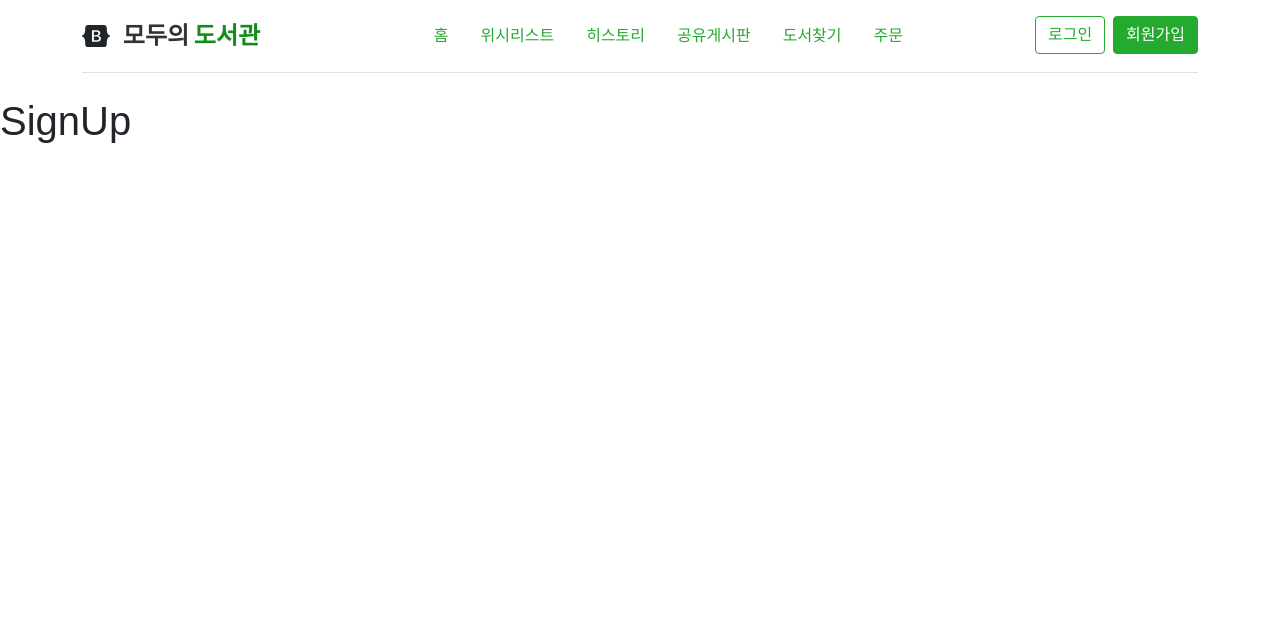
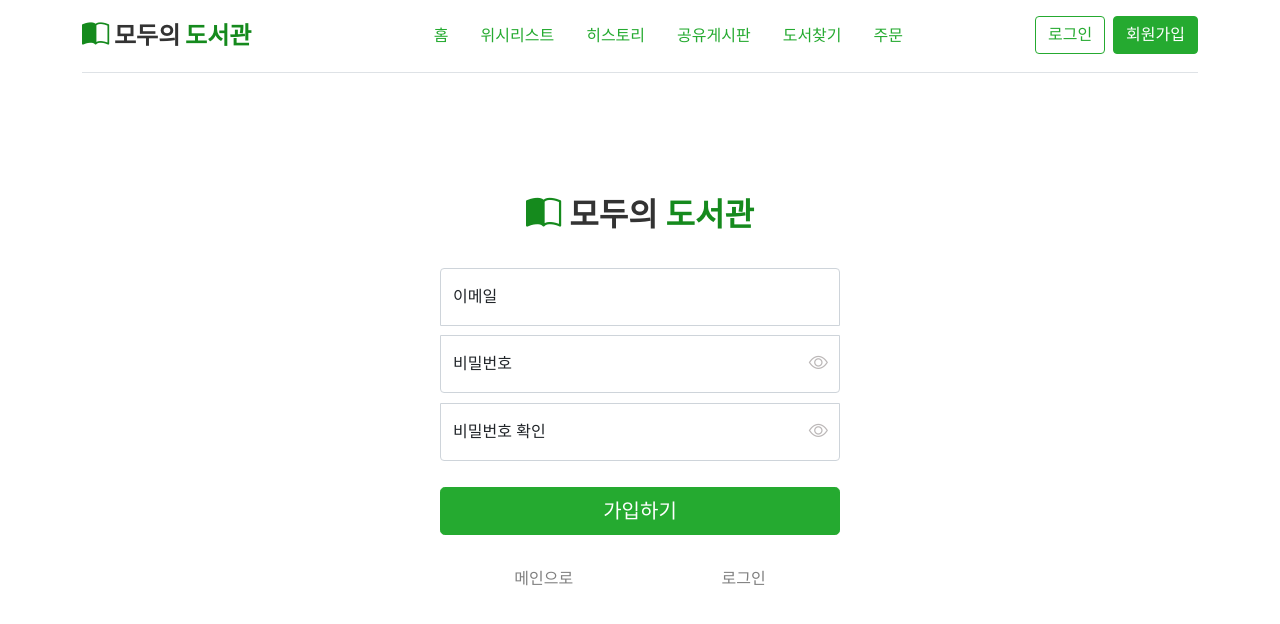
Before and after one commit to Cho-EunJu/my-library, a Vue app in the folder my-library-front/: page /sign-up in a window 1280 px wide. Shown: the top 624 px of the page. Built offline with nearby package versions, Linux system fonts and the light colour scheme; no server answers.

Commit message:
회원가입 화면 완성 + 부트스트랩 아이콘 추가

```diff
--- a/my-library-front/package.json
+++ b/my-library-front/package.json
@@ -13,6 +13,7 @@
   },
   "dependencies": {
     "axios": "^1.11.0",
+    "bootstrap-icons": "^1.13.1",
     "pinia": "^3.0.3",
     "vue": "^3.5.18",
     "vue-router": "^4.5.1"
--- a/my-library-front/src/components/layout/Header.vue
+++ b/my-library-front/src/components/layout/Header.vue
@@ -15,7 +15,7 @@
   <div class="container">
     <header class="d-flex flex-wrap justify-content-center py-3 mb-4 border-bottom">
       <a href="/" class="d-flex align-items-center mb-3 mb-md-0 me-md-auto text-dark text-decoration-none">
-        <svg class="bi me-2" width="40" height="32"><use xlink:href="#bootstrap"></use></svg>
+<!--        <svg class="bi me-2" width="40" height="32"><use xlink:href="#bootstrap"></use></svg>-->
         <h3 class="header-title">
           <i class="bi bi-book-half"></i>
           모두의 <span class="highlight">도서관</span>
--- a/my-library-front/src/main.ts
+++ b/my-library-front/src/main.ts
@@ -6,6 +6,7 @@ import router from './router'
 import { createPinia } from 'pinia'      // ★ 추가
 // import store from './store'
 import '@/assets/css/base.css'
+import "bootstrap-icons/font/bootstrap-icons.css";
 
 // createApp(App).use(router).use(store).mount('#app')
 createApp(App).use(createPinia()).use(router).mount('#app')
--- a/my-library-front/src/pages/auth/Login.vue
+++ b/my-library-front/src/pages/auth/Login.vue
@@ -39,8 +39,8 @@
         </h1>
 
         <div class="form-floating">
-          <input type="text" class="form-control" id="floatingInput" placeholder="ID 또는 Email">
-          <label for="floatingInput">아이디/이메일</label>
+          <input type="text" class="form-control" id="floatingInput" placeholder="Email">
+          <label for="floatingInput">이메일</label>
         </div>
         <div class="form-floating">
           <input type="password" class="form-control" id="floatingPassword" placeholder="Password">
--- a/my-library-front/src/pages/auth/SignUp.vue
+++ b/my-library-front/src/pages/auth/SignUp.vue
@@ -1,11 +1,115 @@
 <script setup lang="ts">
+import { ref } from "vue";
 
+const showPassword = ref(false);
+const showPasswordConfirm = ref(false);
+
+const togglePassword = (field) => {
+  if (field === "password") {
+    showPassword.value = !showPassword.value;
+  } else if (field === "confirm") {
+    showPasswordConfirm.value = !showPasswordConfirm.value;
+  }
+};
 </script>
 
+<style scoped src="@/assets/css/login.css"></style>
+
 <template>
-  <h1>SignUp</h1>
+  <main class="form-signin text-center">
+    <form>
+      <h1 class="site-title">
+        <i class="bi bi-book-half"></i>
+        모두의 <span class="highlight">도서관</span>
+      </h1>
+
+      <!-- 이메일 입력 -->
+      <div class="form-floating" style="margin-bottom: 10px;">
+        <input
+            type="text"
+            class="form-control"
+            id="registerEmail"
+            placeholder="Email"
+            v-model="email"
+        />
+        <label for="registerEmail">이메일</label>
+      </div>
+
+      <!-- 비밀번호 -->
+      <div class="form-floating password-wrapper">
+        <input
+            :type="showPassword ? 'text' : 'password'"
+            class="form-control"
+            id="registerPassword"
+            placeholder="Password"
+            v-model="password"
+        />
+        <label for="registerPassword">비밀번호</label>
+        <i
+            class="bi"
+            :class="showPassword ? 'bi-eye-slash' : 'bi-eye'"
+            @click="togglePassword('password')"
+        ></i>
+      </div>
+
+      <!-- 비밀번호 확인 -->
+      <div class="form-floating password-wrapper">
+        <input
+            :type="showPasswordConfirm ? 'text' : 'password'"
+            class="form-control"
+            id="registerPasswordConfirm"
+            placeholder="Confirm Password"
+            v-model="passwordConfirm"
+        />
+        <label for="registerPasswordConfirm">비밀번호 확인</label>
+        <i
+            class="bi"
+            :class="showPasswordConfirm ? 'bi-eye-slash' : 'bi-eye'"
+            @click="togglePassword('confirm')"
+        ></i>
+      </div>
+
+      <!-- 회원가입 버튼 -->
+      <button
+          class="w-100 btn btn-lg btn-primary mt-3 mb-4"
+          type="button"
+          @click="onRegister"
+      >
+        가입하기
+      </button>
+
+      <!-- 하단 네비게이션 -->
+      <ul class="nav nav-pills nav-gray-list">
+        <li class="nav-gray-item">
+          <router-link to="/" class="nav-link" active-class="active"
+          >메인으로</router-link
+          >
+        </li>
+        <li class="nav-gray-item">
+          <router-link to="/login" class="nav-link" active-class="active"
+          >로그인</router-link
+          >
+        </li>
+      </ul>
+    </form>
+  </main>
 </template>
 
 <style scoped>
+  .password-wrapper {
+    position: relative;
+  }
 
+  .password-wrapper i {
+    position: absolute;
+    right: 12px;
+    top: 50%;
+    transform: translateY(-50%);
+    cursor: pointer;
+    font-size: 1.2rem;
+    color: #bcb8b8;
+  }
+  .password-wrapper i:hover {
+    color: #666;
+  }
 </style>
```
Also changed, not shown: 1 other file (tests, documents, lock files or other folders).
